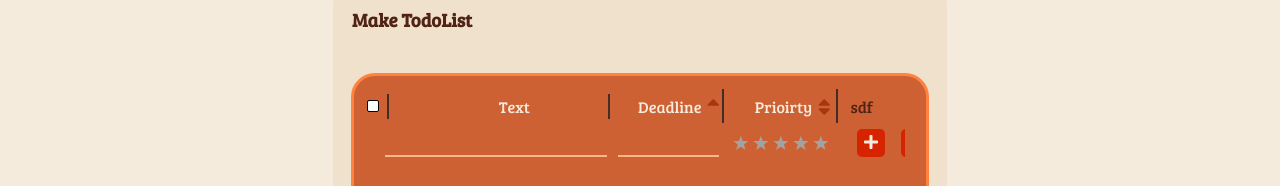
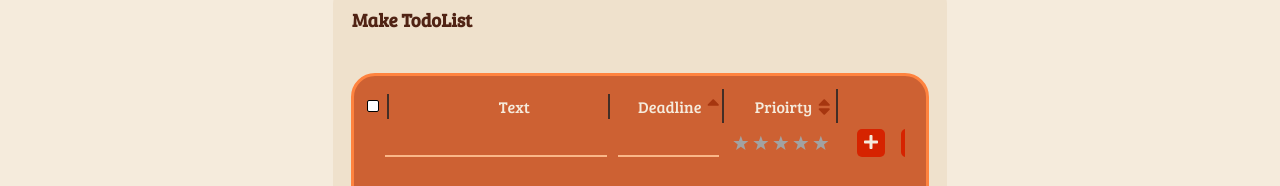
Before and after one commit to Invidam/hamburger_calender, a React (Create React App) app in the folder client/: page / in a window 1280 px wide. Shown: the part 707-893 px from the top of the page. Built offline with nearby package versions, Linux system fonts and the light colour scheme.

Commit message:
feat: update temp text
2022.03.05.
Remove todolist's temp text.

```diff
--- a/client/src/components/todoList/elements/TodoExplain.js
+++ b/client/src/components/todoList/elements/TodoExplain.js
@@ -62,7 +62,7 @@ export const TodoExplain = ({ onClickByTabIdx, sortTypeIdx }) => {
   };
   const inputBtn = (
     <div className="todo__btn-box">
-      <div className="todo__btn-content">sdf</div>
+      <div className="todo__btn-content"></div>
     </div>
   );
   return (
```
